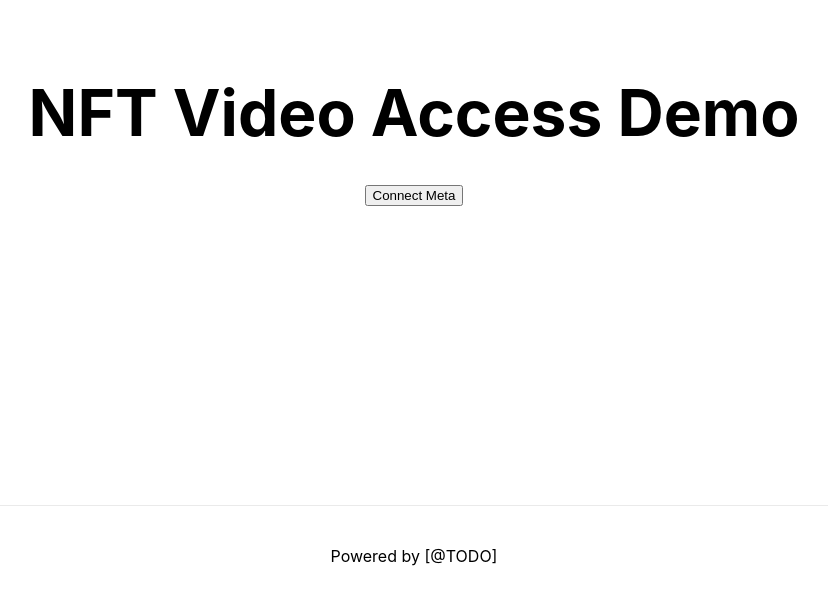
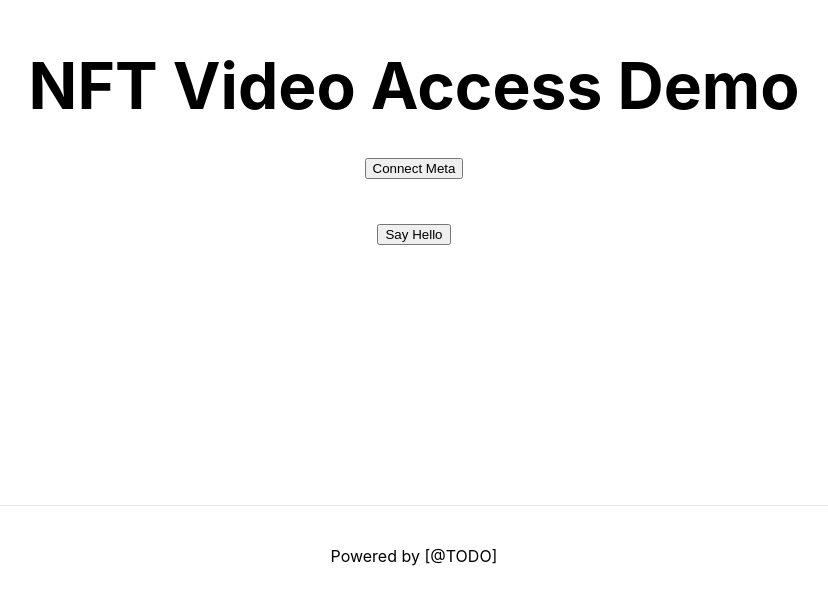
Before and after one commit to elliotkoss/nft-video-access, a Next.js app: page / in a window 1280 px wide. Shown: the part 195-800 px from the top of the page, without its empty margins (226-1054 px from the left). Built offline with nearby package versions, Linux system fonts and the light colour scheme.

Commit message:
include script sample

```diff
--- a/pages/index.js
+++ b/pages/index.js
@@ -22,7 +22,7 @@ class MetaButton extends React.Component {
   render() {
     if(this.state.account) {
       return (
-        <h3>Your account number is : {this.state.account}</h3>
+        <div>Your account number is : {this.state.account}</div>
       )
     } else {
       return (
@@ -42,6 +42,7 @@ export default function Home() {
       <Head>
         <title>NFT Video Access Demo</title>
         <link rel="icon" href="/favicon.ico" />
+        <script type="text/javascript" src="/js/hello.js"></script>
       </Head>
 
       <main>
@@ -51,6 +52,12 @@ export default function Home() {
 
         <p className="description">
           <MetaButton />
+        </p>
+
+        <p className="script-demo">
+          <button onClick={window.sayHello} >
+            Say Hello
+          </button>
         </p>
 
       </main>
--- /dev/null
+++ b/public/js/hello.js
@@ -0,0 +1,3 @@
+function sayHello() {
+  alert('hello there');
+}
```
